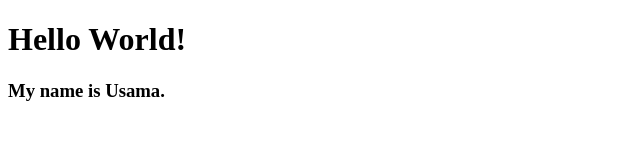
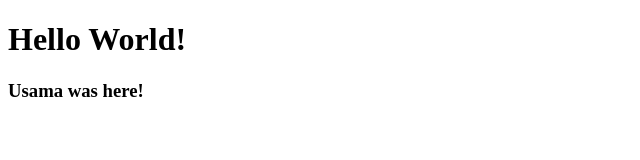
Before and after one commit to moeqaz/hello_world, a plain HTML site: page index.html in a window 1280 px wide. Shown: the full height of the page, 0-640 px from the left. Drawn offline with Linux system fonts and the light colour scheme.

Commit message:
added was here

```diff
--- a/index.html
+++ b/index.html
@@ -8,6 +8,6 @@
 </head>
 <body>
     <h1>Hello World!</h1>
-    <h3>My name is Usama.</h3>
+    <h3>Usama was here!</h3>
 </body>
 </html>
```
